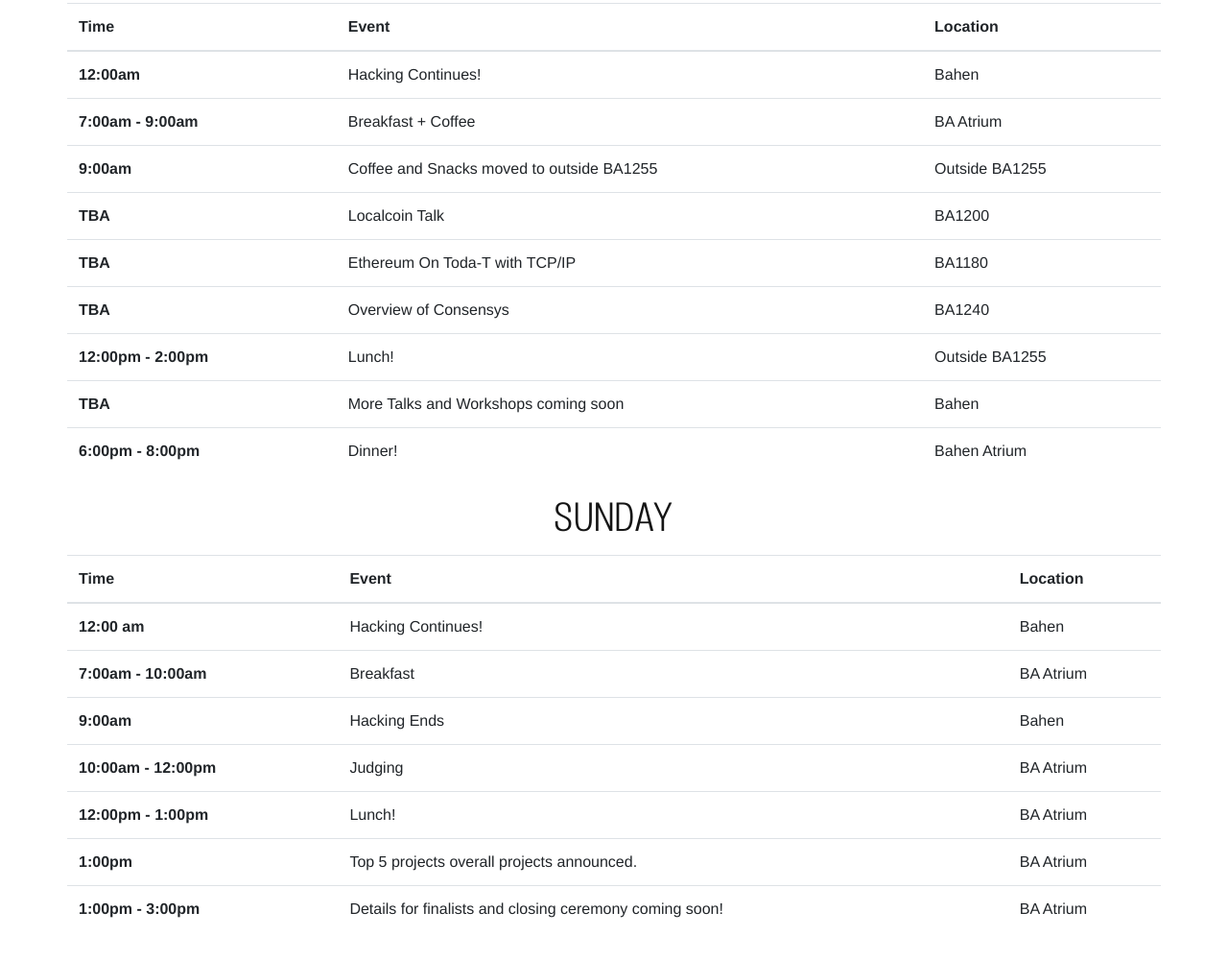
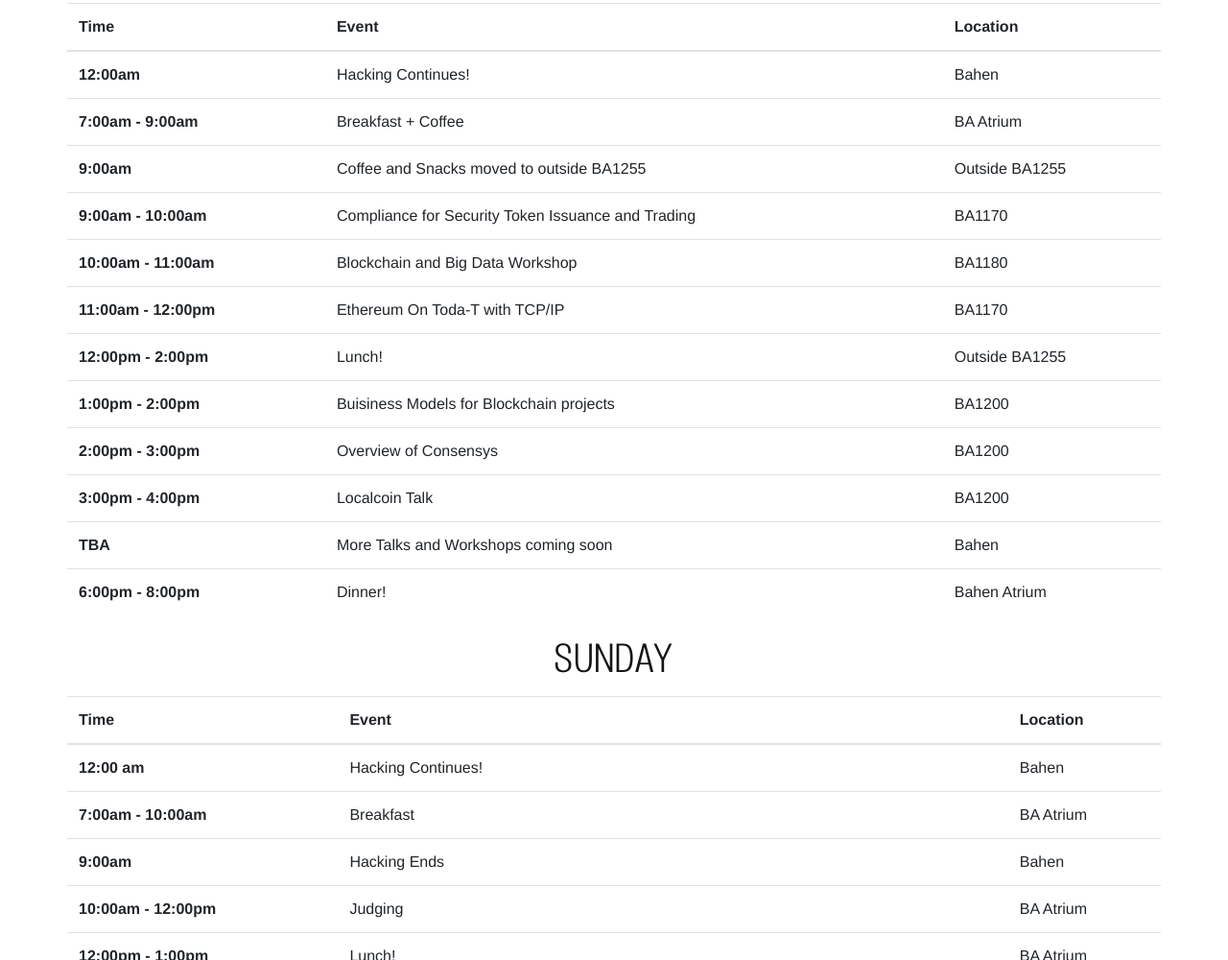
Before and after one commit to UTBlockchain/UofTBlockchainFest, a plain HTML site: page index.html in a window 1280 px wide. Shown: the part 2027-3027 px from the top of the page at 96% size. Drawn offline with Linux system fonts and the light colour scheme; files whose address does not match are found by name.

Commit message:
more talks

```diff
--- a/index.html
+++ b/index.html
@@ -195,26 +195,42 @@
                       <td colspan="2">Coffee and Snacks moved to outside BA1255</td>
                       <td>Outside BA1255</td>
                     </tr>
-                    <tr>
-                      <th scope="row">TBA</th>
-                      <td colspan="2">Localcoin Talk</td>
-                      <td>BA1200</td>
+		    <tr>
+                      <th scope="row">9:00am - 10:00am</th>
+                      <td colspan="2">Compliance for Security Token Issuance and Trading</td>
+                      <td>BA1170</td>
                     </tr>
-                    <tr>
-                      <th scope="row">TBA</th>
-                      <td colspan="2">Ethereum On Toda-T with TCP/IP</td>
+		    <tr>
+                      <th scope="row">10:00am - 11:00am</th>
+                      <td colspan="2">Blockchain and Big Data Workshop</td>
                       <td>BA1180</td>
                     </tr>
-                    <tr>
-                      <th scope="row">TBA</th>
-                      <td colspan="2">Overview of Consensys</td>
-                      <td>BA1240</td>
+		    <tr>
+                      <th scope="row">11:00am - 12:00pm</th>
+                      <td colspan="2">Ethereum On Toda-T with TCP/IP</td>
+                      <td>BA1170</td>
                     </tr>
-                    <tr>
+		     <tr>
                       <th scope="row">12:00pm - 2:00pm</th>
                       <td colspan="2">Lunch!</td>
                       <td>Outside BA1255</td>
                     </tr>
+		     <tr>
+                      <th scope="row">1:00pm - 2:00pm</th>
+                      <td colspan="2">Buisiness Models for Blockchain projects</td>
+                      <td>BA1200</td>
+                    </tr>
+                    <tr>
+                      <th scope="row">2:00pm - 3:00pm</th>
+                      <td colspan="2">Overview of Consensys</td>
+                      <td>BA1200</td>
+                    </tr>
+                    <tr>
+                      <th scope="row">3:00pm - 4:00pm</th>
+                      <td colspan="2">Localcoin Talk</td>
+                      <td>BA1200</td>
+                    </tr>
+
                     <tr>
                       <th scope="row">TBA</th>
                       <td colspan="2">More Talks and Workshops coming soon</td>
```
